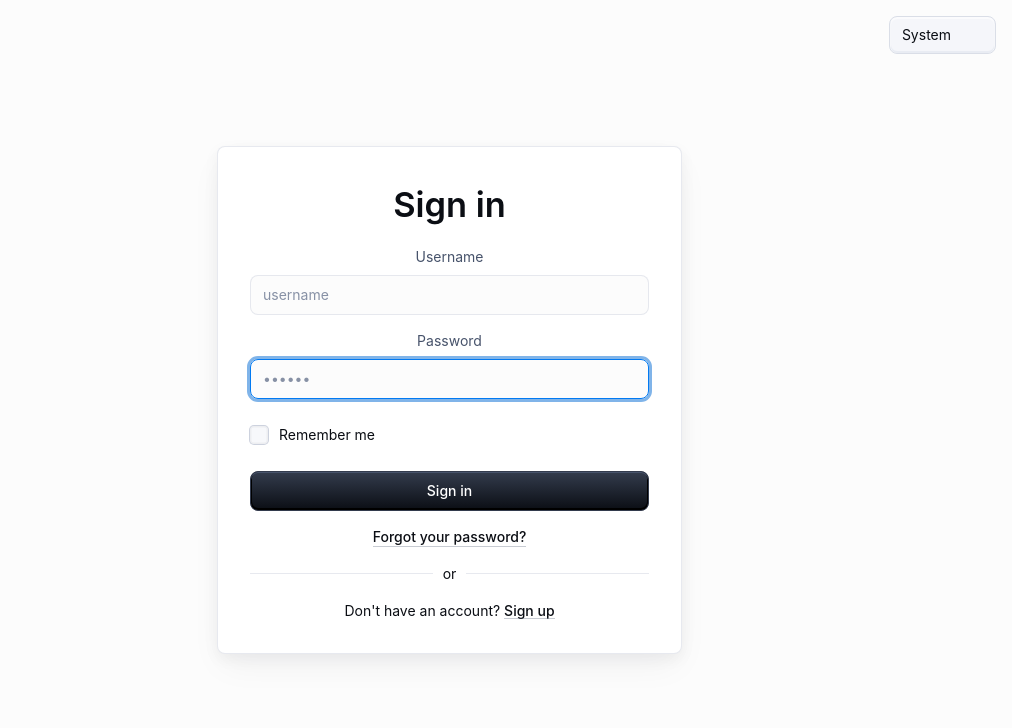
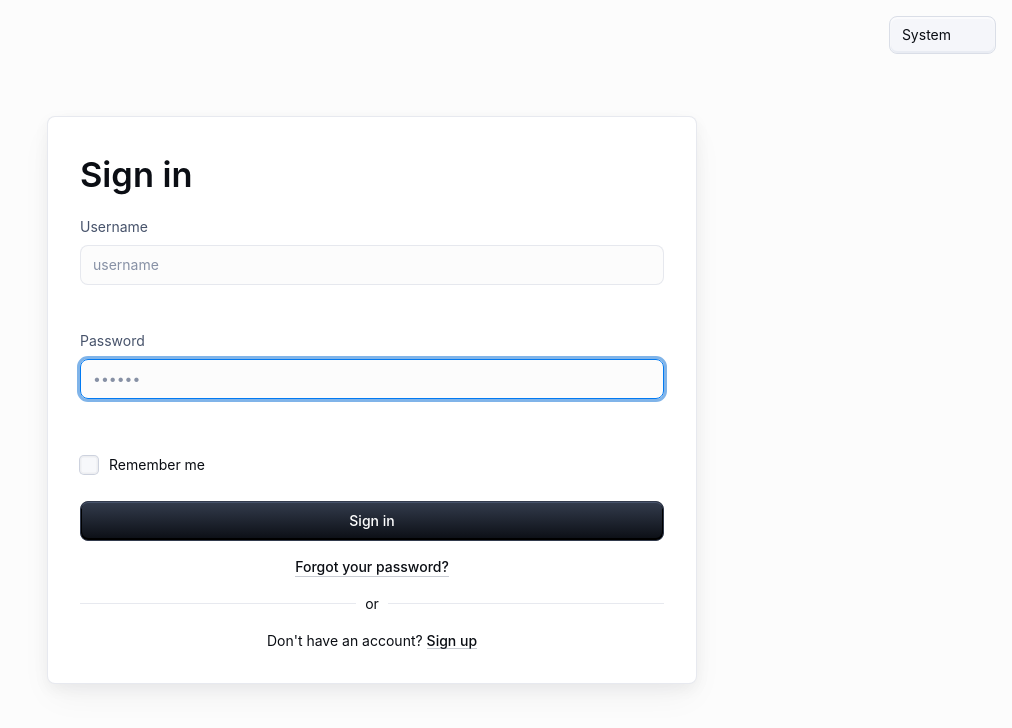
Before and after one commit to Team-Mavericks-CCG/Mavericks_Cat_CGs, a React (Vite) app in the folder frontend/: page / in a window 1280 px wide. Shown: the top 728 px of the page, without its empty margins (268-1280 px from the left). Built offline with nearby package versions, Linux system fonts and the light colour scheme; some icons are missing.

Commit message:
Sign in size error fixed: 1. custum styles (sx) added to SignIn.tsx 2. Conflicting vite and MUI css removed from index

```diff
--- a/frontend/src/SignInComponent/SignIn.tsx
+++ b/frontend/src/SignInComponent/SignIn.tsx
@@ -22,7 +22,8 @@ const Card = styled(MuiCard)(({ theme }) => ({
   display: "flex",
   flexDirection: "column",
   alignSelf: "center",
-  width: "150%",
+  width: "100%",
+  minHeight: "75%",
   padding: theme.spacing(4),
   gap: theme.spacing(2),
   margin: "auto",
@@ -181,7 +182,7 @@ export default function SignIn(props: { disableCustomTheme?: boolean }) {
               gap: 2,
             }}
           >
-            <FormControl>
+            <FormControl sx={{ height: '90px', mb: 1 }}>
               <FormLabel htmlFor="username">Username</FormLabel>
               <TextField
                 error={usernameError}
@@ -197,9 +198,15 @@ export default function SignIn(props: { disableCustomTheme?: boolean }) {
                 variant="outlined"
                 onChange={validateUsername}
                 color={usernameError ? "error" : "primary"}
+                sx={{
+                  '& .MuiFormHelperText-root': {
+                    minHeight: '20px',
+                    margin: '3px 14px 0'
+                  }
+                }}
               />
             </FormControl>
-            <FormControl>
+            <FormControl sx={{ height: '90px', mb: 1 }}>
               <FormLabel htmlFor="password">Password</FormLabel>
               <TextField
                 error={passwordError}
@@ -215,6 +222,12 @@ export default function SignIn(props: { disableCustomTheme?: boolean }) {
                 variant="outlined"
                 onChange={validatePassword}
                 color={passwordError ? "error" : "primary"}
+                sx={{
+                  '& .MuiFormHelperText-root': {
+                    minHeight: '20px',
+                    margin: '3px 14px 0'
+                  }
+                }}
               />
             </FormControl>
             <FormControlLabel
@@ -236,7 +249,12 @@ export default function SignIn(props: { disableCustomTheme?: boolean }) {
             </Link>
           </Box>
           <Divider>or</Divider>
-          <Box sx={{ display: "flex", flexDirection: "column", gap: 2 }}>
+          <Box sx={{
+              display: "flex",
+              flexDirection: "column",
+              gap: 2,
+              marginTop: "auto" // Added marginTop
+            }}>
             <Typography sx={{ textAlign: "center" }}>
               Don&apos;t have an account?{" "}
               <Link
--- a/frontend/src/index.css
+++ b/frontend/src/index.css
@@ -2,11 +2,7 @@
   font-family: system-ui, Avenir, Helvetica, Arial, sans-serif;
   line-height: 1.5;
   font-weight: 400;
-
   color-scheme: light dark;
-  color: rgba(255, 255, 255, 0.87);
-  background-color: #242424;
-
   font-synthesis: none;
   text-rendering: optimizeLegibility;
   -webkit-font-smoothing: antialiased;
@@ -17,43 +13,6 @@ body {
   margin: 0;
   min-width: 320px;
   min-height: 100vh;
-
-
-  display: flex;
-  justify-content: center;
-  align-items: center;
-  text-align: center;
-}
-
-
-.container {
-  width: 150%; /* Adjust this to make it even wider */
-  max-width: 650px; /* Ensures it doesn't get too large on big screens */
-  padding: 20px;
-}
-
-h1 {
-  font-size: 3.2em;
-  line-height: 1.1;
-}
-
-button {
-  border-radius: 8px;
-  border: 1px solid transparent;
-  padding: 0.6em 1.2em;
-  font-size: 1em;
-  font-weight: 500;
-  font-family: inherit;
-  background-color: #1a1a1a;
-  cursor: pointer;
-  transition: border-color 0.25s;
-}
-button:hover {
-  border-color: #646cff;
-}
-button:focus,
-button:focus-visible {
-  outline: 4px auto -webkit-focus-ring-color;
 }
 
 a {
@@ -61,6 +20,7 @@ a {
   color: #646cff;
   text-decoration: inherit;
 }
+
 a:hover {
   color: #535bf2;
 }
@@ -73,7 +33,4 @@ a:hover {
   a:hover {
     color: #747bff;
   }
-  button {
-    background-color: #f9f9f9;
-  }
 }
```
